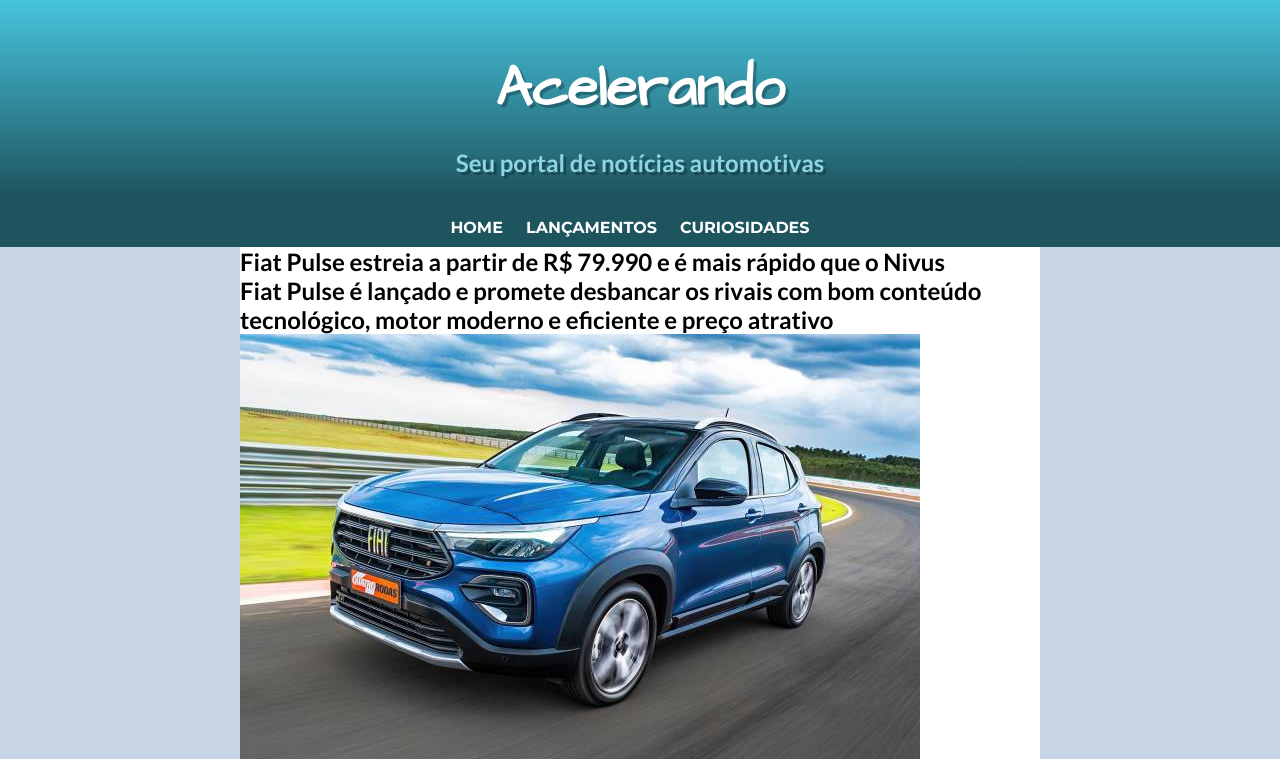
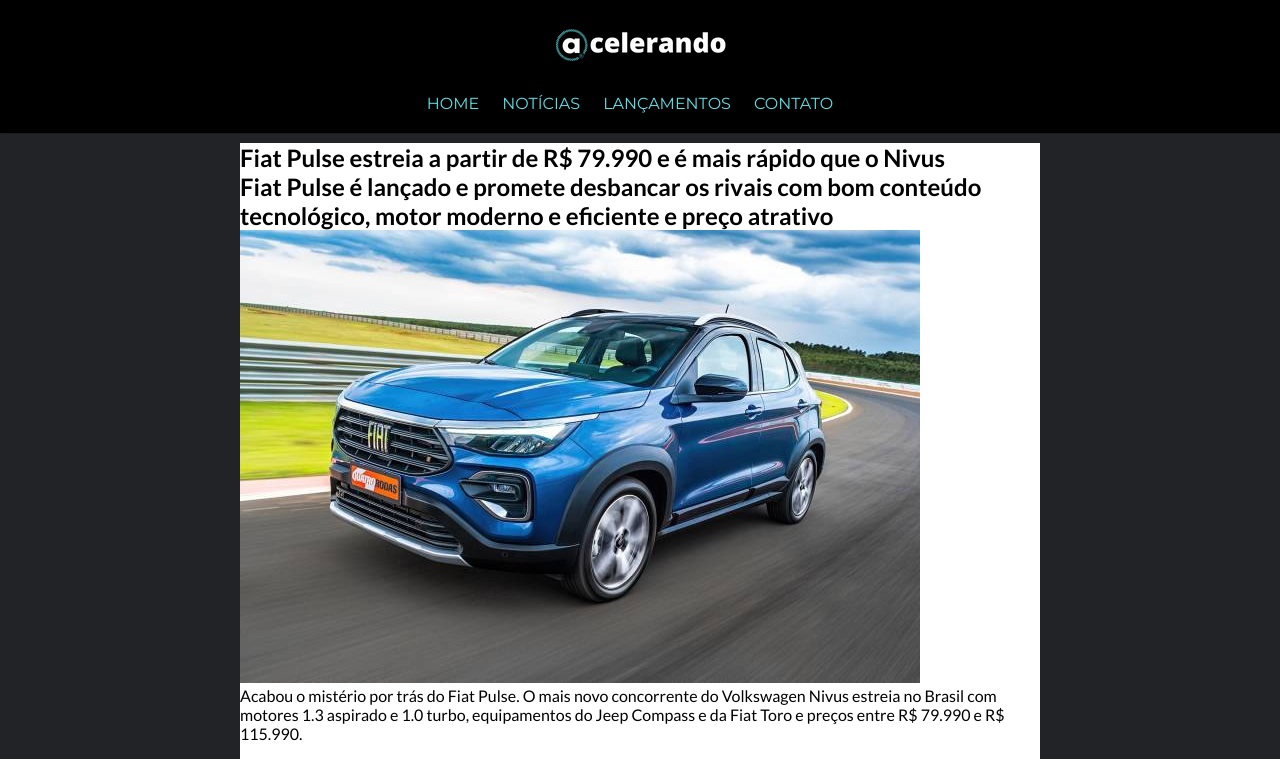
Before and after one commit to alvesgeraldo/site-noticias, a plain HTML site: page novo-fiat-pulse.html in a window 1280 px wide. Shown: the top 759 px of the page. Drawn offline with Linux system fonts and the light colour scheme.

Commit message:
Alterações cabeçalho e paleta de cores

```diff
--- a/css/style.css
+++ b/css/style.css
@@ -10,11 +10,11 @@
     --fonte-destaque: 'Architects Daughter', cursive;
     --fonte-titulo: 'Montserrat', sans-serif;
     --fonte-padrao: 'Lato', sans-serif;
-    --cor01: #8DD5E3;
-    --cor02: #47C4DE;
-    --cor03: #3797AB;
-    --cor04: #1E545E;
-    --cor05: #3A585E;
+    --cor01: #5ce1e6;
+    --cor02: #247BA0;
+    --cor03: #F6E27F;
+    --cor04: #6C7D47;
+    --cor05: #222326;
 }
 
 * {
@@ -24,48 +24,36 @@
 
 body {
     font-family: var(--fonte-padrao);
-    background-color: rgba(176, 196, 222, 0.699);
+    background-color: var(--cor05);
 }
 
 header {
     margin: auto;
+    padding-top: 20px;
     text-align: center;
-    background-image: linear-gradient(to top, var(--cor04), var(--cor02));
-}
-
-header > h1 {
-    padding-top: 50px;
-    font-family: var(--fonte-destaque);
-    color: white;
-    font-weight: bold;
-    font-size: 3.5em;
-    text-shadow: 3px 3px rgba(0, 0, 0, 0.26);
-}
-
-header > p {
-    padding-top: 20px;
-    padding-bottom: 20px;
-    font-family: var(--fonte-padrao);
-    font-weight: bold;
-    font-size: 1.5em;
-    color: var(--cor01);
-    text-shadow: 3px 3px rgba(0, 0, 0, 0.26);
+    background-color: black;
 }
 
 nav {
-    background-color: var(--cor04);
+    background-color: black;
     padding-top: 20px;
-    padding-bottom: 10px;
+    padding-bottom: 20px;
     margin: auto;
     text-align: center;
+    box-shadow: 1px 1px rgba(0, 0, 0, 0.24);
+    margin-bottom: 10px;
 }
 
 nav > a {
     text-decoration: none;
     font-family: var(--fonte-titulo);
-    color: white;
-    font-weight: bold;
+    color: var(--cor01);
+    font-weight: normal;
     padding-right: 20px;
+}
+
+nav > a:hover {
+    color: var(--cor02);
 }
 
 main {
--- a/novo-fiat-pulse.html
+++ b/novo-fiat-pulse.html
@@ -4,26 +4,25 @@
     <meta charset="UTF-8">
     <meta http-equiv="X-UA-Compatible" content="IE=edge">
     <meta name="viewport" content="width=device-width, initial-scale=1.0">
+    <link rel="shortcut icon" href="imagens/icon_fav.ico" type="image/x-icon">
     <title>Novo Fiat Pulse</title>
     <link rel="stylesheet" href="css/style.css">
 </head>
 <body>
 
     <header>
-        <h1>Acelerando</h1>
-
-        <P>Seu portal de notícias automotivas</P>
+        <img src="imagens/logo.png" alt="Logo Acelerando">
     </header>
 
     <nav>
 
         <a href="">HOME</a>
+        <a href="">NOTÍCIAS</a>
         <a href="">LANÇAMENTOS</a>
-        <a href="">CURIOSIDADES</a>
+        <a href="">CONTATO</a>
         <!--<a href="">SEGUROS</a>
         <a href="">DOCUMENTOS</a>
-        <a href="">SOBRE NÓS</a>
-        <a href="">CONTATO</a>-->
+        <a href="">SOBRE NÓS</a>-->
 
     </nav>
 
```
Also changed, not shown: imagens/fav.png (added), imagens/icon_fav.ico (added), imagens/logo.png (added).
